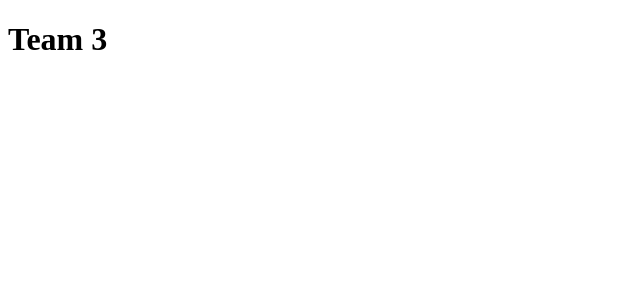
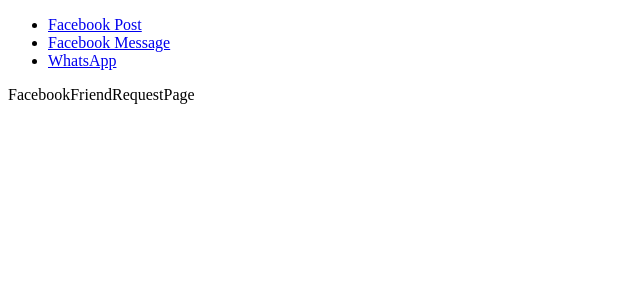
Before and after one commit to sbabaki/ip-team3, a React (Vite) app: page /facebook-message in a window 1280 px wide. Shown: the top 300 px of the page, without its empty margins (0-640 px from the left). Built offline with nearby package versions, Linux system fonts and the light colour scheme.

Commit message:
add routes

```diff
--- a/src/App.jsx
+++ b/src/App.jsx
@@ -1,10 +1,23 @@
-import './App.scss'
+import "./App.scss";
+import { BrowserRouter, Routes, Route } from "react-router-dom";
+import Navigation from "./components/Navigation/Navigation.jsx";
+import FacebookMessagePage from "./pages/FacebookMessagePage/FacebookMessagePage.jsx";
+import FacebookPostPage from "./pages/FacebookPostPage/FacebookPostPage.jsx";
+import WhatsAppPage from "./pages/WhatsappPage/WhatsappPage.jsx";
 
 function App() {
+  console.log("hello");
 
   return (
-    <h1>Team 3</h1>
-  )
+    <BrowserRouter>
+      <Navigation />
+      <Routes>
+        <Route path="/" element={<FacebookPostPage />} />
+        <Route path="/facebook-message" element={<FacebookMessagePage />} />
+        <Route path="/whatsapp" element={<WhatsAppPage />} />
+      </Routes>
+    </BrowserRouter>
+  );
 }
 
-export default App
+export default App;
--- /dev/null
+++ b/src/components/Navigation/Navigation.jsx
@@ -0,0 +1,22 @@
+import React from "react";
+import { Link } from "react-router-dom";
+
+function Navigation() {
+  return (
+    <nav>
+      <ul>
+        <li>
+          <Link to="/facebook-post">Facebook Post</Link>
+        </li>
+        <li>
+          <Link to="/facebook-message">Facebook Message</Link>
+        </li>
+        <li>
+          <Link to="/whatsapp">WhatsApp</Link>
+        </li>
+      </ul>
+    </nav>
+  );
+}
+
+export default Navigation;
--- /dev/null
+++ b/src/pages/FacebookMessagePage/FacebookMessagePage.jsx
@@ -0,0 +1,7 @@
+import React from 'react'
+
+export default function FacebookFriendRequestPage() {
+  return (
+    <div>FacebookFriendRequestPage</div>
+  )
+}
--- /dev/null
+++ b/src/pages/FacebookPostPage/FacebookPostPage.jsx
@@ -0,0 +1,7 @@
+import React from 'react'
+
+export default function FacebookPostPage() {
+  return (
+    <div>FacebookPostPage</div>
+  )
+}
--- /dev/null
+++ b/src/pages/WhatsappPage/WhatsAppPage.jsx
@@ -0,0 +1,7 @@
+import React from 'react'
+
+export default function WhatsappPage() {
+  return (
+    <div>WhatsappPage</div>
+  )
+}
```
Also changed, not shown: src/components/Navigation/Navigation.scss (added), src/pages/FacebookMessagePage/FacebookMessagePage.scss (added), src/pages/FacebookPostPage/FacebookPostPage.scss (added), src/pages/WhatsappPage/WhatsAppPage.scss (added).
